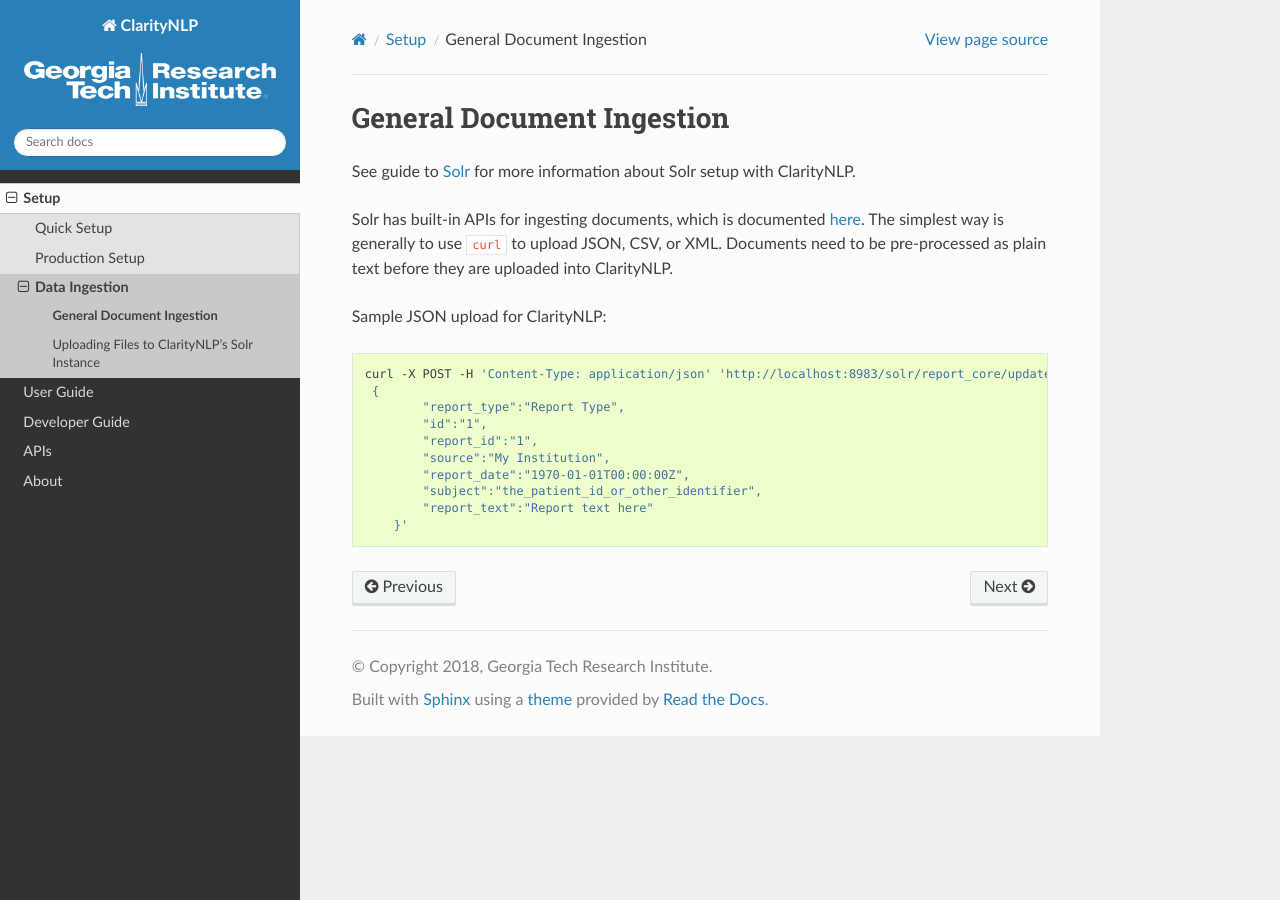
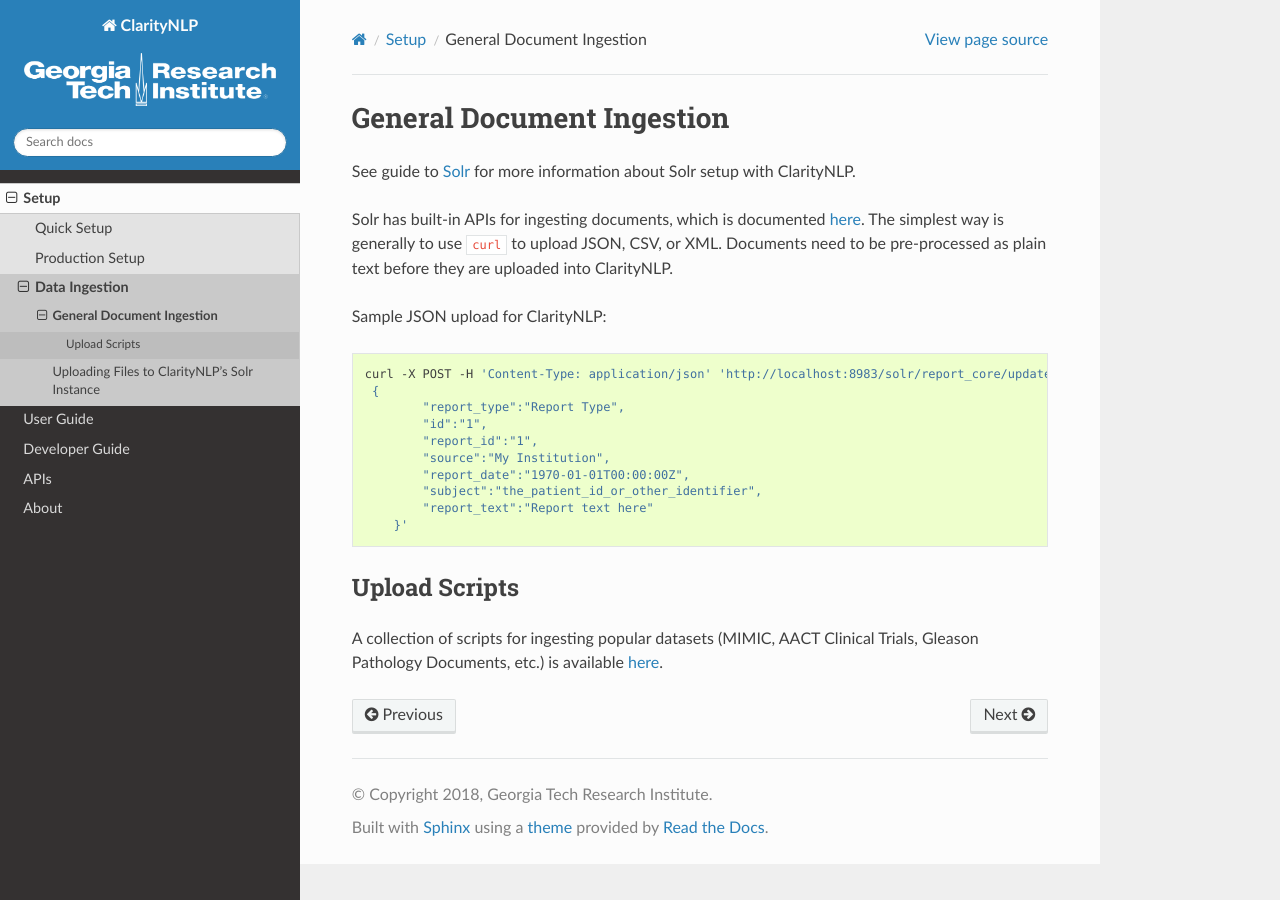
Before and after one commit to ClarityNLP/ClarityNLP, a Sphinx documentation site: the page built from docs/setup/ingest/generic_ingestion.md, in a window 1280 px wide. Built offline with Sphinx 7.4.7 and the Read the Docs theme 2.0.0, drawn with Linux system fonts in a browser that asks for light colours; pages that are not in the unit, such as notebooks, are missing from menus.

Commit message:
Update generic_ingestion.md

````diff
--- a/docs/setup/ingest/generic_ingestion.md
+++ b/docs/setup/ingest/generic_ingestion.md
@@ -17,3 +17,7 @@
         "report_text":"Report text here"
     }'
 ```
+
+#### Upload Scripts
+
+A collection of scripts for ingesting popular datasets (MIMIC, AACT Clinical Trials, Gleason Pathology Documents, etc.) is available [here](https://github.com/ClarityNLP/Utilities).
````
